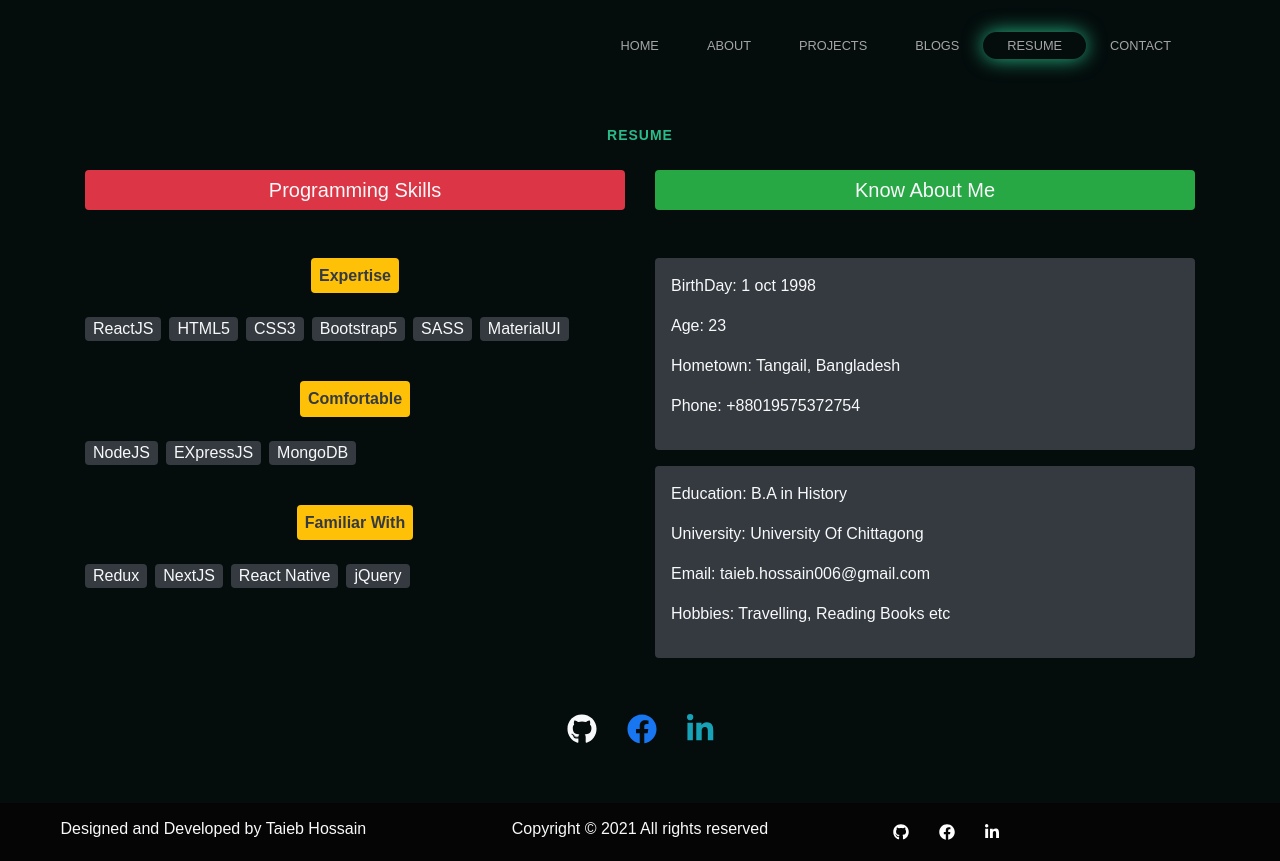
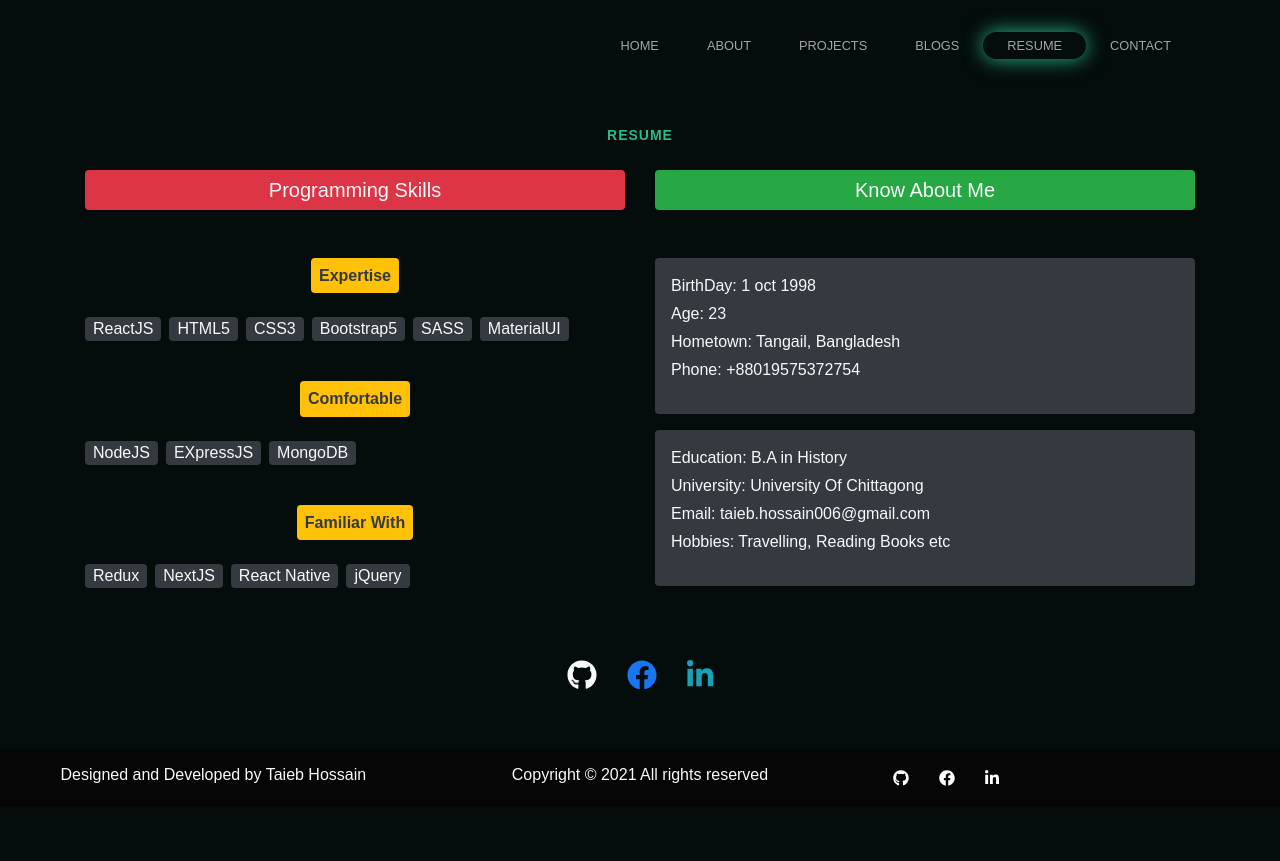
Before and after one commit to hossain909/my-portfolio, a React (Create React App) app: page /resume in a window 1280 px wide. After the commit the page ends 807 px from the top, so only its background shows below. Built offline with nearby package versions, Linux system fonts and the light colour scheme.

Commit message:
All Done

```diff
--- a/src/components/Home/Specialization/Specialization.js
+++ b/src/components/Home/Specialization/Specialization.js
@@ -10,23 +10,23 @@ const Specialization = (props) => {
     {
       skillName: "Html/CSS3",
       desc: "Hands on experience in Html/Css",
-      value: 85,
+      value: 80,
       textColor: colors.primaryColor,
-      pathColor: "#ff8303"
+      pathColor: "#dc4b25"
     },
     {
       skillName: "Javascript",
       desc: "Hands on experience in JavascriptES6",
-      value: 80,
+      value: 75,
       textColor: colors.primaryColor,
-      pathColor: "#ffcc29"
+      pathColor: "#fdca40"
     },
     {
       skillName: "ReactJS",
       desc: "Hands on experience in ReactJS",
-      value: 75,
+      value: 70,
       textColor: colors.primaryColor,
-      pathColor: "#62dafb"
+      pathColor: "#3797a4"
     },
     {
       skillName: "Material UI",
@@ -38,28 +38,28 @@ const Specialization = (props) => {
     {
       skillName: "Bootstrap5",
       desc: "Hands on experience in Bootstrap5",
-      value: 70,
+      value: 80,
       textColor: colors.primaryColor,
       pathColor: "#7853b2"
     },
     {
       skillName: "Sass",
       desc: "Hands on experience in Bootstrap5",
-      value: 70,
+      value: 65,
       textColor: colors.primaryColor,
       pathColor: "#c76493"
     },
     {
       skillName: "NodeJS",
       desc: "Hands on experience in NodeJS",
-      value: 70,
+      value: 65,
       textColor: colors.primaryColor,
       pathColor: "#71a760"
     },
     {
       skillName: "MongoDB",
       desc: "Hands on experience in MongoDB",
-      value: 70,
+      value: 65,
       textColor: colors.primaryColor,
       pathColor: "#13a952"
     }
--- a/src/components/Resume/Resume.js
+++ b/src/components/Resume/Resume.js
@@ -42,15 +42,15 @@ const Resume = () => {
           <div className="col-md-6">
             <h5 className="bg-success text-light p-2 mb-5 rounded">Know About Me</h5>
             <div className="bg-dark text-light p-3 rounded">
-              <p className="text-left"><span className="bold-500">BirthDay:</span> 1 oct 1998</p>
-              <p className="text-left"><span className="bold-500">Age:</span> 23</p>
-              <p className="text-left"><span className="bold-500">Hometown:</span> Tangail, Bangladesh</p>
+              <p className="text-left mb-1"><span className="bold-500">BirthDay:</span> 1 oct 1998</p>
+              <p className="text-left mb-1"><span className="bold-500">Age:</span> 23</p>
+              <p className="text-left mb-1"><span className="bold-500">Hometown:</span> Tangail, Bangladesh</p>
               <p className="text-left"><span className="bold-500">Phone:</span> +88019575372754</p>
             </div>
             <div className="bg-dark text-light rounded  p-3 mt-3">
-              <p className="text-left"><span className="bold-500">Education:</span> B.A in History</p>
-              <p className="text-left"><span className="bold-500">University:</span> University Of Chittagong</p>
-              <p className="text-left"><span className="bold-500">Email:</span> taieb.hossain006@gmail.com</p>
+              <p className="text-left mb-1"><span className="bold-500">Education:</span> B.A in History</p>
+              <p className="text-left mb-1"><span className="bold-500">University:</span> University Of Chittagong</p>
+              <p className="text-left mb-1"><span className="bold-500">Email:</span> taieb.hossain006@gmail.com</p>
               <p className="text-left"><span className="bold-500">Hobbies:</span> Travelling, Reading Books etc</p>
             </div>
           </div>
```
